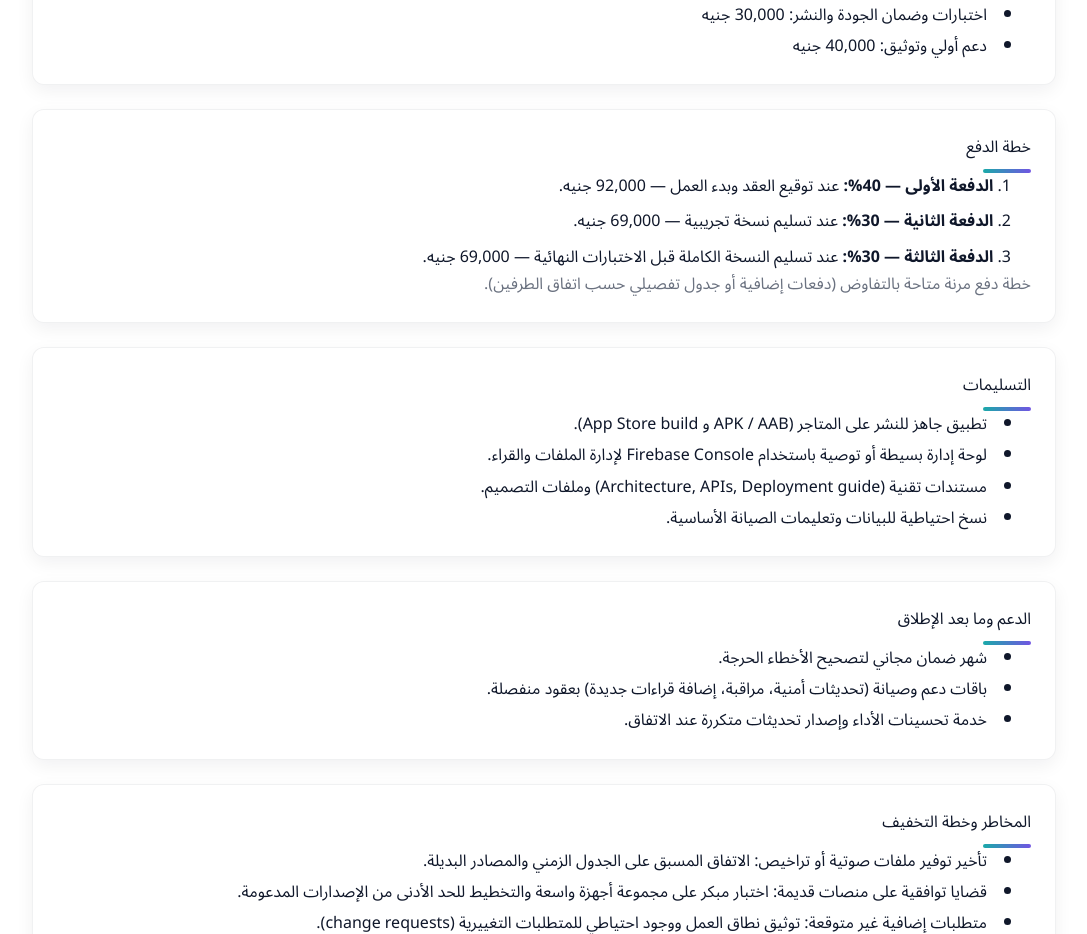
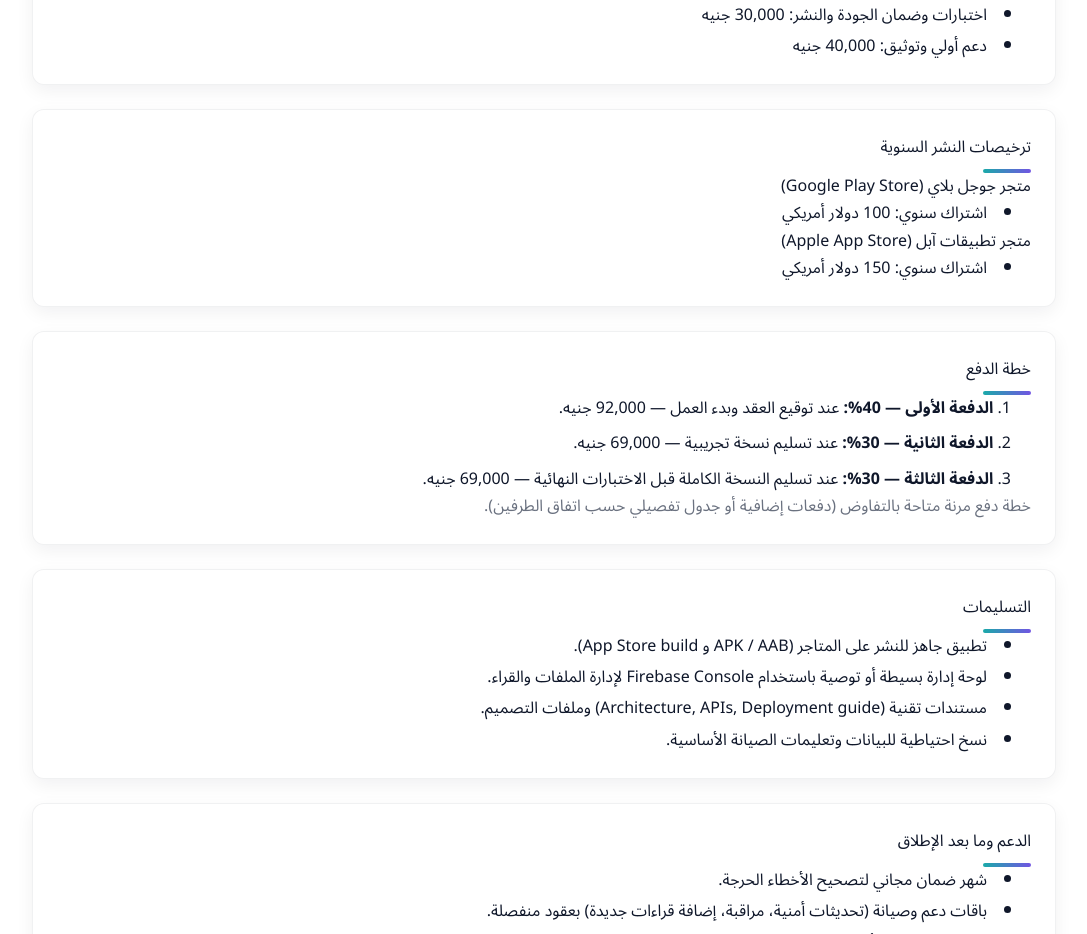
Before and after one commit to Kamkmgamer/Evocare-Proposal, a Next.js app: page /flutter in a window 1280 px wide. Shown: the part 1560-2494 px from the top of the page, without its empty margins (96-1183 px from the left). Built offline with nearby package versions, Linux system fonts and the light colour scheme.

Commit message:
modified:   app/flutter/page.tsx modified:   app/react-native/page.tsx modified:   package.json

```diff
--- a/app/flutter/page.tsx
+++ b/app/flutter/page.tsx
@@ -96,6 +96,18 @@ export default function FlutterOffer() {
         </section>
 
         <section className="card fade-up">
+          <h2>ترخيصات النشر السنوية</h2>
+          <h3>متجر جوجل بلاي (Google Play Store)</h3>
+          <ul className="list-inside list-disc space-y-1">
+            <li>اشتراك سنوي: 100 دولار أمريكي</li>
+          </ul>
+          <h3>متجر تطبيقات آبل (Apple App Store)</h3>
+          <ul className="list-inside list-disc space-y-1">
+            <li>اشتراك سنوي: 150 دولار أمريكي</li>
+          </ul>
+        </section>
+
+        <section className="card fade-up">
           <h2>خطة الدفع</h2>
           <ol className="list-inside list-decimal space-y-2">
               <li><strong>الدفعة الأولى — 40%:</strong> عند توقيع العقد وبدء العمل — 92,000 جنيه.</li>
--- a/app/react-native/page.tsx
+++ b/app/react-native/page.tsx
@@ -92,7 +92,22 @@ export default function RNOffer() {
             <li>تطوير واجهة القرآن والصوتيات: 60,000 جنيه</li>
             <li>مواقيت الصلاة والتنبيهات + تكامل API: 15,000 جنيه</li>
             <li>اختبارات وضمان الجودة: 20,000 جنيه</li>
-            <li>نشر ودعم أولي: 10,000 جنيه</li>
+                        <li>نشر ودعم أولي: 10,000 جنيه</li>
+          </ul>
+        </section>
+
+        <section className="card fade-up">
+          <h2>ترخيصات النشر السنوية</h2>
+          <h3>متجر جوجل بلاي (Google Play Store)</h3>
+          <ul className="list-inside list-disc space-y-1">
+            <li>اشتراك سنوي: 100 دولار أمريكي</li>
+          </ul>
+          <h3>متجر تطبيقات آبل (Apple App Store)</h3>
+          <ul className="list-inside list-disc space-y-1">
+            <li>اشتراك سنوي: 150 دولار أمريكي</li>
+
+
+
           </ul>
         </section>
 
--- a/package.json
+++ b/package.json
@@ -19,5 +19,6 @@
     "@types/react-dom": "^19",
     "@tailwindcss/postcss": "^4",
     "tailwindcss": "^4"
-  }
+  },
+  "packageManager": "pnpm@10.13.1+sha512.37ebf1a5c7a30d5fabe0c5df44ee8da4c965ca0c5af3dbab28c3a1681b70a256218d05c81c9c0dcf767ef6b8551eb5b960042b9ed4300c59242336377e01cfad"
 }
```
